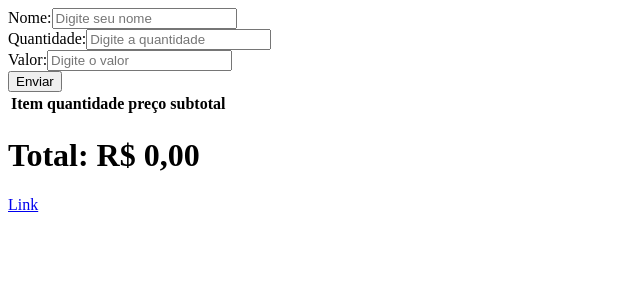
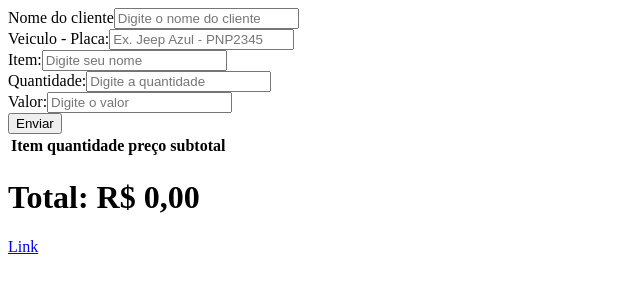
Before and after one commit to glecio/orcamentos, a React (Create React App) app: page / in a window 1280 px wide. Shown: the top 300 px of the page, without its empty margins (0-640 px from the left). Built offline with nearby package versions, Linux system fonts and the light colour scheme.

Commit message:
dados do cliente e veiculo na impressao

```diff
--- a/package.json
+++ b/package.json
@@ -1,7 +1,7 @@
 {
   "name": "reactproject01",
   "version": "0.1.0",
-  "homepage": "https://glecio.github.io/orcamentos",
+  "homepage": "",
   "private": true,
   "dependencies": {
     "@testing-library/jest-dom": "^5.16.5",
--- a/src/pages/Home/index.js
+++ b/src/pages/Home/index.js
@@ -2,15 +2,26 @@ import {useState} from 'react';
 import { Link } from 'react-router-dom';
 
 let total = 0.00
+let nomecliente = ''
+let veiculo = ''
 
 export default function Home(props){
 const [fields, setFields] = useState([])
+const [inputs, setInputs] = useState({})
 const [item,  setItem ] = useState([])
 
 const handleFieldsChange = (e) => setFields({
     ...fields,
     [e.currentTarget.name]: e.currentTarget.value,
 })
+
+
+const handleChange = (event) => {
+    const name = event.target.name;
+    const value = event.target.value;
+    setInputs(values => ({...values, [name]: value}))
+}
+
 
 function handleSubmit(e) {
     e.preventDefault();
@@ -37,7 +48,23 @@ function formataReal (entrada){
 return (
     <>
         <form onSubmit={handleSubmit}>
-            <label>Nome:</label>
+            <label>Nome do cliente</label>
+            <input
+                placeholder='Digite o nome do cliente'
+                name='cliente'
+                value={ inputs.cliente ? inputs.cliente : ''}
+                onChange={handleChange}
+            /><br/>
+
+            <label>Veiculo - Placa:</label>
+            <input
+                placeholder='Ex. Jeep Azul - PNP2345'
+                name='veiculo'
+                value={ inputs.veiculo ? inputs.veiculo : ''}
+                onChange={handleChange}
+            /><br/>
+
+            <label>Item:</label>
             <input
                 placeholder='Digite seu nome'
                 name='nome'
@@ -86,7 +113,7 @@ return (
             </tbody>
         </table>
         <h1>Total: {formataReal(total)}</h1>
-        <Link to='/print' state={{ data: item, total:total}}> Link</Link>
+        <Link to='/print' state={{ data: item, dados:inputs}}> Link</Link>
 
     </>
   )
--- a/src/pages/Print/index.js
+++ b/src/pages/Print/index.js
@@ -14,16 +14,19 @@ export default function Print(props){
     let realBRLocale = Intl.NumberFormat('en-US');
     const data = location.state.data
     const total = realBRLocale.format(location.state.total)
-    console.log(total)
+    const dados = location.state.dados
+
+    console.log(dados)
     return (
         <>
         <h1>Orçamento</h1>
+        <h2>Cliente: {dados.cliente} -- Veiculo {dados.veiculo}</h2>
         <table>
         <thead>
             <tr>
                 <th>Item</th>
                 <th>Quantidade</th>
-                <th>Pre;o</th>
+                <th>Preco</th>
                 <th>Subtotal</th>
             </tr>
         </thead>
```
Lines whose indentation alone changed are shown as unchanged.
